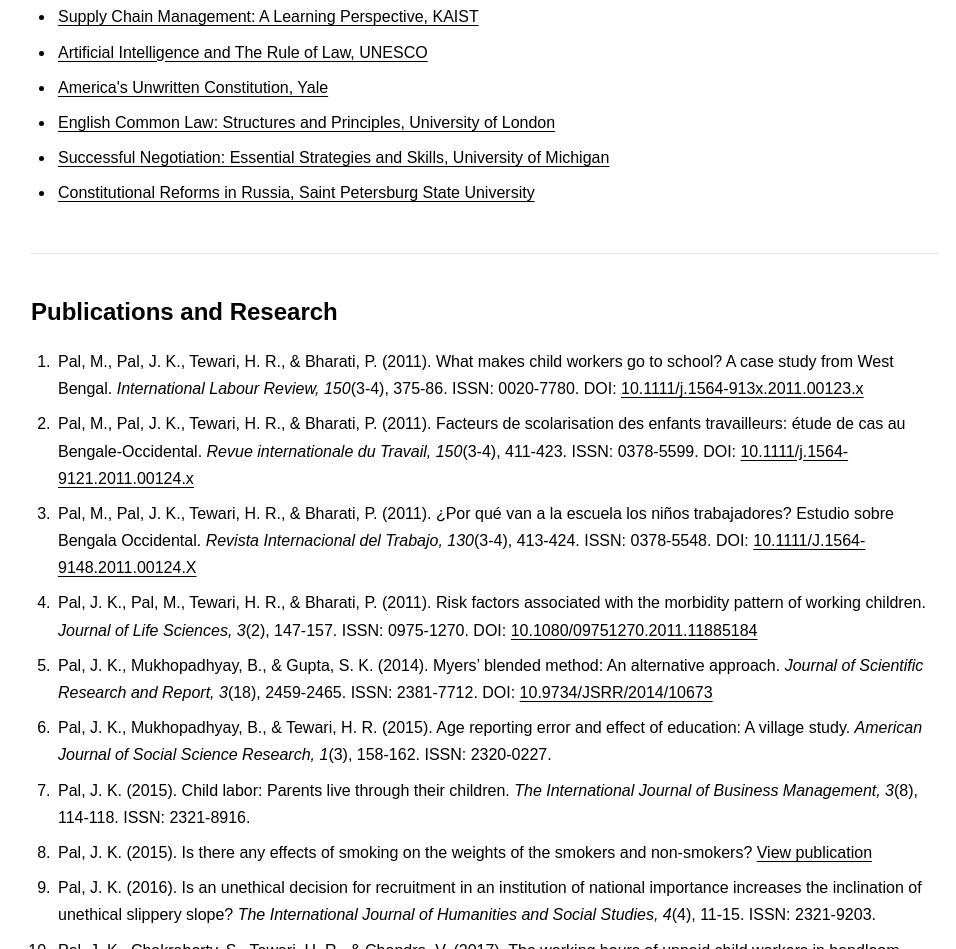
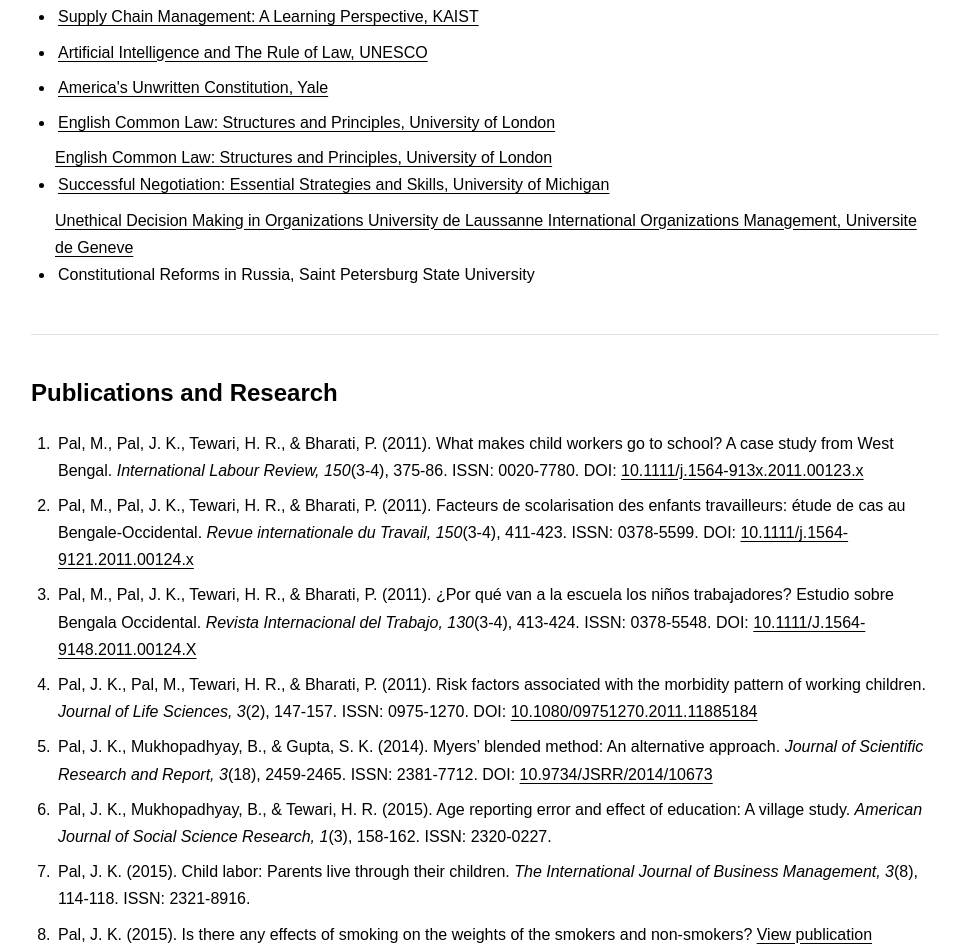
Before and after one commit to jadab123/jadab123.github.io, a plain HTML site: page index.html in a window 1280 px wide. Shown: the part 4344-5293 px from the top of the page, without its empty margins (285-1241 px from the left). Drawn offline with Linux system fonts and the light colour scheme.

Commit message:
Experience

```diff
--- a/index.html
+++ b/index.html
@@ -376,15 +376,28 @@
                 English Common Law: Structures and Principles, University of London
             </a>
         </li>
-
+            <a href="Certificates/English_Common_Law_London.pdf"
+               target="_blank" rel="noopener noreferrer">
+                English Common Law: Structures and Principles, University of London
+            </a>
          <li>
             <a href="https://coursera.org/share/c8b49b6c4a805d81c57a23a240fbd972"
                target="_blank" rel="noopener noreferrer">
                 Successful Negotiation: Essential Strategies and Skills, University of Michigan
             </a>
         </li>
+            <a href="https://coursera.org/share/c8b49b6c4a805d81c57a23a240fbd972"
+               target="_blank" rel="noopener noreferrer">
+                Unethical Decision Making in Organizations University de Laussanne
+            </a>
 
-        <li>
+          </li>
+          <a href="https://www.coursera.org/account/accomplishments/verify/WV8Q56D3MG"
+               target="_blank" rel="noopener noreferrer">
+                International Organizations Management, Universite de Geneve
+            </a>
+
+        <li
             <a href="https://coursera.org/share/8a99fc660b6a6df9421d66b8ce0d4d5e"
                target="_blank" rel="noopener noreferrer">
               Constitutional Reforms in Russia, Saint Petersburg State University
```
Also changed, not shown: 12 other files.
